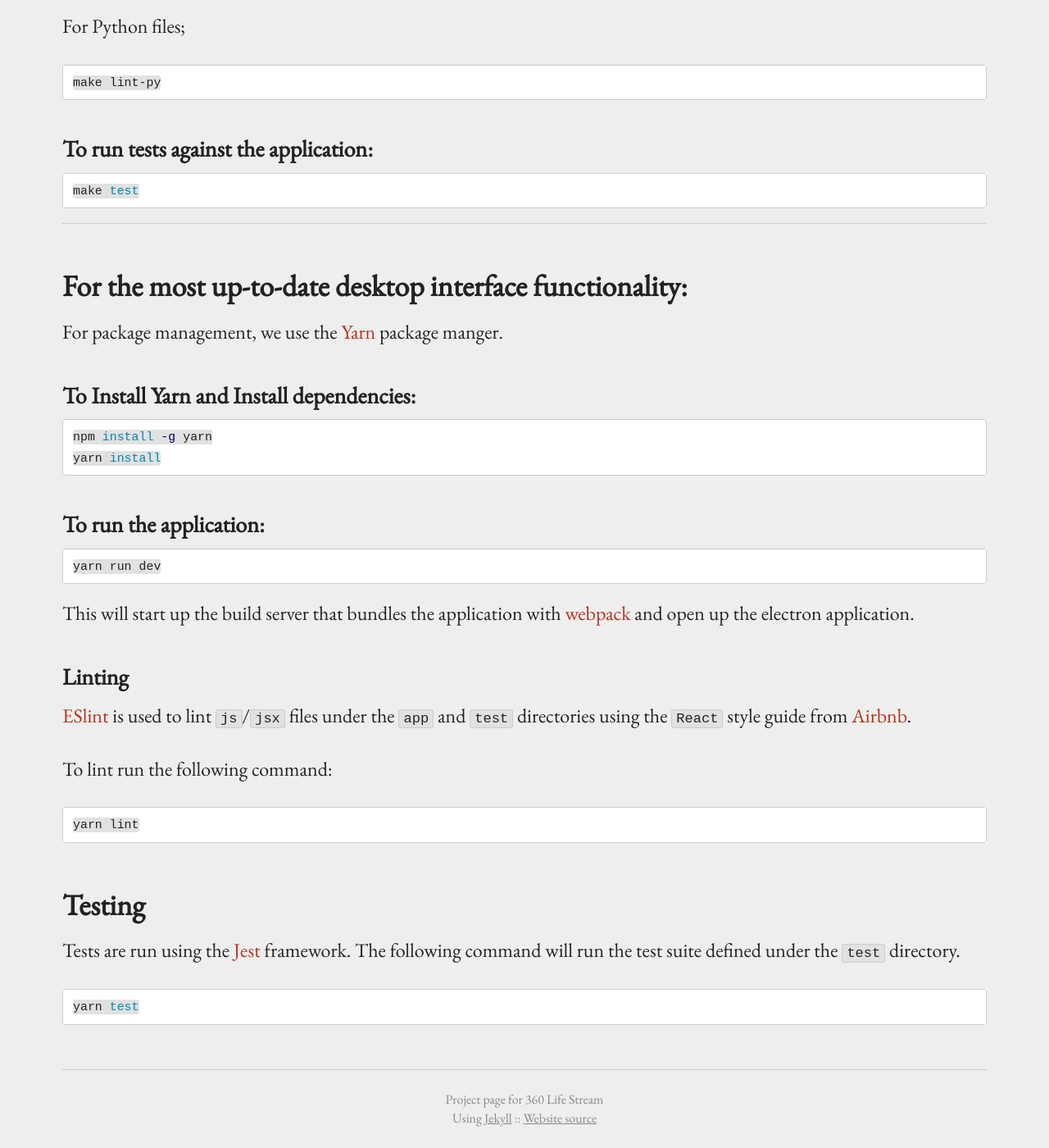
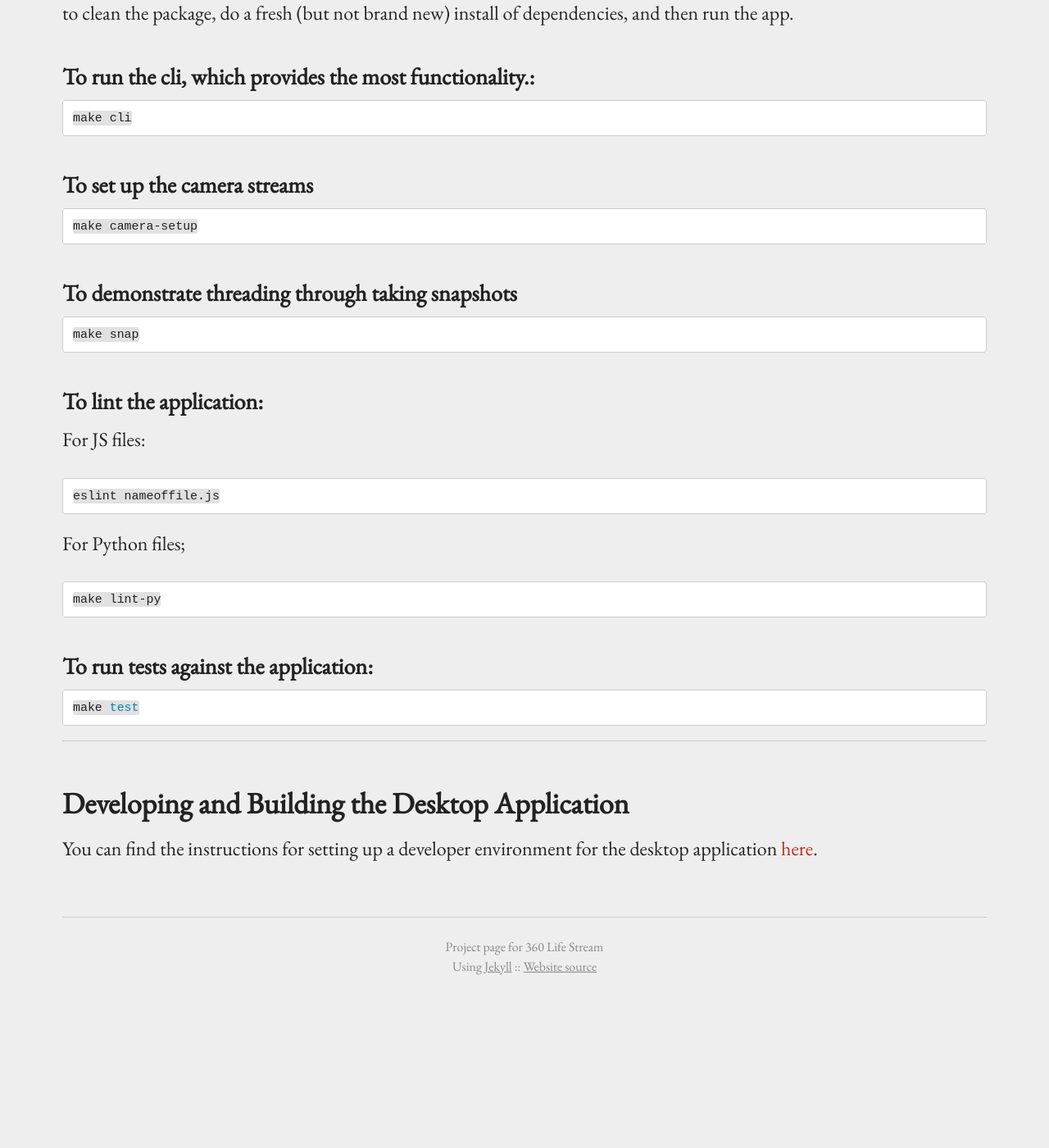
Before and after one commit to 360ls/360ls, a Jekyll site: the page built from _sprint/sprint3/code.md, in a window 1280 px wide and 1400 px high, scrolled down 2043 px. Shown: the whole window at 82% size. Built offline with Jekyll 4.4.1, drawn with Linux system fonts in a browser that asks for light colours; after the commit the page ends 3257 px from its top, so only the background shows below that; some of the changed text lies outside the part shown.

Commit message:
add instructions for running executables

````diff
--- a/_sprint/sprint3/code.md
+++ b/_sprint/sprint3/code.md
@@ -3,7 +3,25 @@
 title: Executable Code and Instructions
 ---
 
-## For the most up-to-date stitching functionality:
+## Desktop Application
+
+You can find the latest executables [here](https://github.com/360ls/desktop/releases).
+
+### Windows
+1. Download the Windows release.
+2. Unzip the file and open the executable inside.
+
+
+### Ubuntu/Debian
+1. Download the debian release.
+2. Run `sudo dpkg -i 360ls-Desktop-Application-1.0.0-amd64.deb`.
+
+### MacOS
+1. Download the MacOS release.
+2. Unzip the file and open the executable inside.
+
+
+## Stitcher Application
 
 ### Install OpenCV
 360ls-stitcher requires `OpenCV` to be installed.
@@ -84,46 +102,7 @@
 
 -------
 
-## For the most up-to-date desktop interface functionality:
+## Developing and Building the Desktop Application
 
-For package management, we use the [Yarn](https://yarnpkg.com/) package manger.
-
-### To Install Yarn and Install dependencies:
-
-```bash
-npm install -g yarn
-yarn install
-```
-
-### To run the application:
-
-```bash
-yarn run dev
-```
-
-This will start up the build server that bundles the application
-with [webpack](https://webpack.github.io/) and open up the
-electron application.
-
-
-### Linting
-
-[ESlint](http://eslint.org/) is used to lint `js`/`jsx` files under the
-`app` and `test` directories using the `React` style guide from
-[Airbnb](https://github.com/airbnb/javascript/blob/master/react/README.md).
-
-To lint run the following command:
-
-```bash
-yarn lint
-```
-
-## Testing
-
-Tests are run using the [Jest](https://facebook.github.io/jest/) framework.
-The following command will run the test suite defined under the `test`
-directory.
-
-```bash
-yarn test
-```
+You can find the instructions for setting up a developer
+environment for the desktop application [here](https://github.com/360ls/desktop/blob/master/README.md).
````
